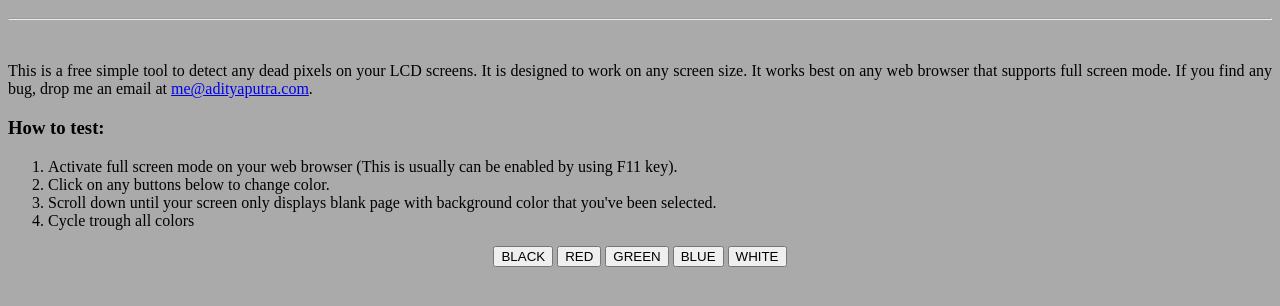
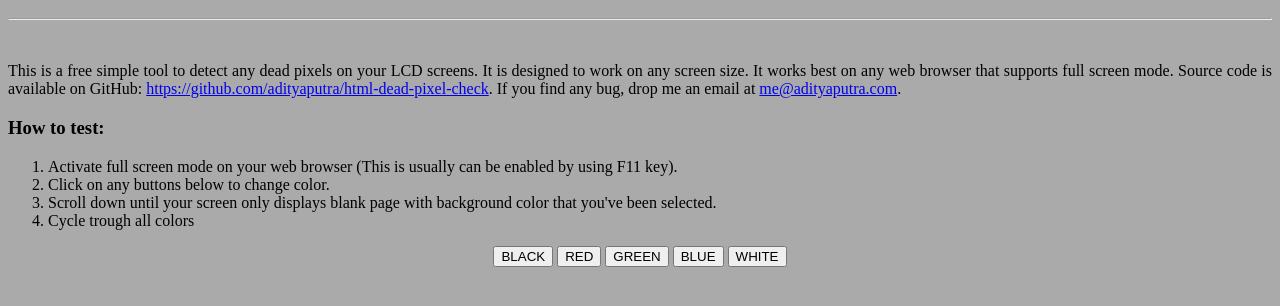
Before and after one commit to adityaputra/html-dead-pixel-check, a plain HTML site: page index.html in a window 1280 px wide. Shown: the part 48-354 px from the top of the page. Drawn offline with Linux system fonts and the light colour scheme.

Commit message:
adding reference to githup repo

```diff
--- a/index.html
+++ b/index.html
@@ -19,6 +19,7 @@ LCD Dead Pixel Check
 This is a free simple tool to detect any dead pixels on your LCD screens.
 It is designed to work on any screen size.
 It works best on any web browser that supports full screen mode.
+Source code is available on GitHub: <a href="https://github.com/adityaputra/html-dead-pixel-check" target="_blank">https://github.com/adityaputra/html-dead-pixel-check</a>.
 If you find any bug, drop me an email at <a href="mailto:me@adityaputra.com" target="_blank">me@adityaputra.com</a>.
 </p>
 <h3>How to test:</h3>
```
